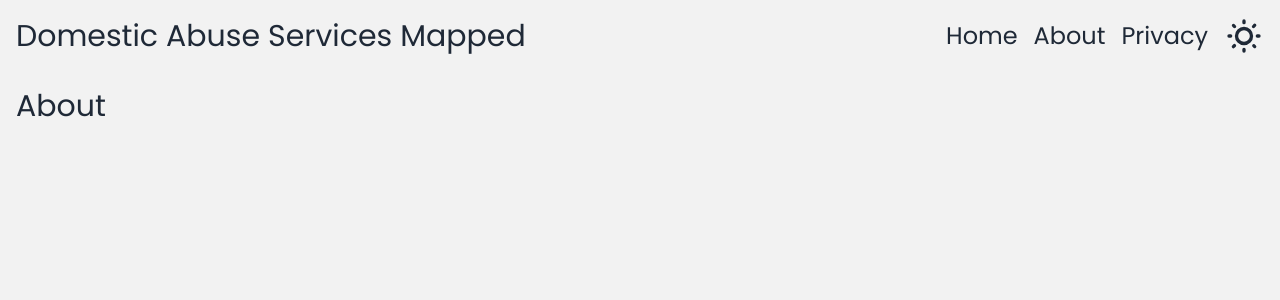
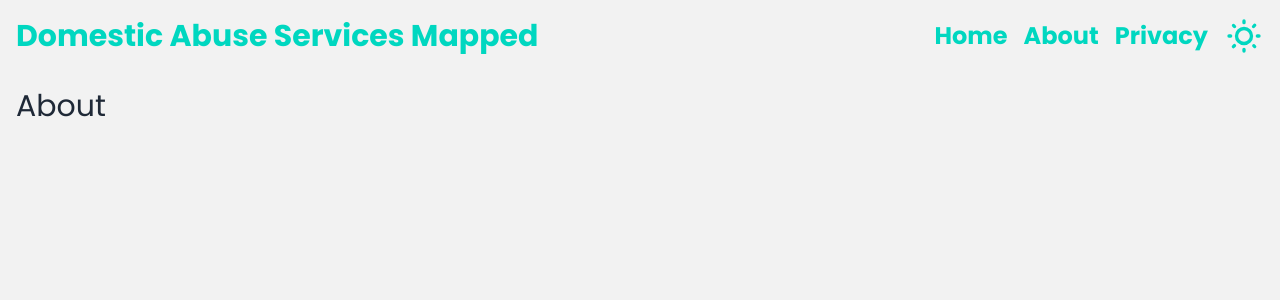
Before and after one commit to Moggach/domestic-abuse-services-mapped, a Next.js app: page /about in a window 1280 px wide. Shown: the top 300 px of the page. Built offline with nearby package versions, Linux system fonts and the light colour scheme.

Commit message:
apply font weight and color to headings

```diff
--- a/src/app/components/NavBar.js
+++ b/src/app/components/NavBar.js
@@ -15,15 +15,15 @@ const NavBar = () => {
         <>
             <nav className="p-4">
                 <div className="container min-w-full flex justify-between items-center">
-                    <h1 className="font-headings text-3xl">
+                    <h1 className="font-headings text-3xl font-bold text-accent">
                         <a href="/">Domestic Abuse Services Mapped</a>
                     </h1>
                     <div className="hidden md:flex space-x-4 items-center">
                         {menuItems.map((item) => (
                             item === 'Home' ? (
-                                <a href="/"  key={item} className="font-headings text-2xl">Home</a>
+                                <a href="/"  key={item} className="font-headings text-2xl font-bold text-accent">Home</a>
                             ) : (
-                                <a href={`/${item.toLowerCase()}`} key={item} className="font-headings text-2xl">
+                                <a href={`/${item.toLowerCase()}`} key={item} className="font-headings text-2xl font-bold text-accent">
                                     {item}
                                 </a>
                             )
@@ -57,12 +57,12 @@ const NavBar = () => {
                 <div className="p-4 flex flex-col gap-4">
                     {menuItems.map((item) => (
                         item === 'Home' ? (
-                            <a href="/" key={item} className="block text-2xl font-headings">Home</a>
+                            <a href="/" key={item} className="block text-2xl font-headings font-bold text-accent">Home</a>
                         ) : (
                             <a
                                 href={`/${item.toLowerCase()}`}
                                 key={item}
-                                className="block text-2xl font-headings"
+                                className="block text-2xl font-headings font-bold text-accent"
                                 onClick={toggleDrawer}
                             >
                                 {item}
--- a/src/app/components/ThemeSwitcher.js
+++ b/src/app/components/ThemeSwitcher.js
@@ -1,6 +1,6 @@
 const ThemeSwitcher = () => {
     return (
-        <label className="swap swap-rotate self-start">
+        <label className="swap swap-rotate self-start text-accent">
         {/* this hidden checkbox controls the state */}
         <input type="checkbox" className="theme-controller" value="dark" />
 
```
